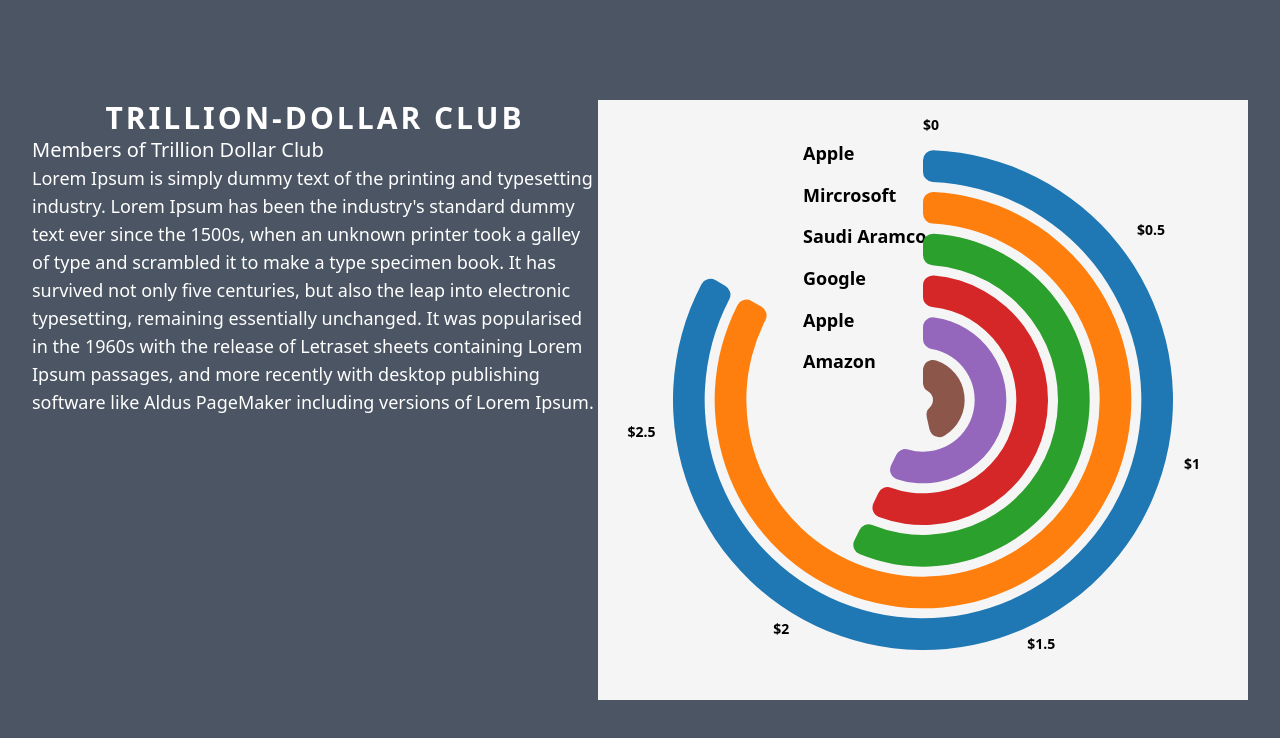
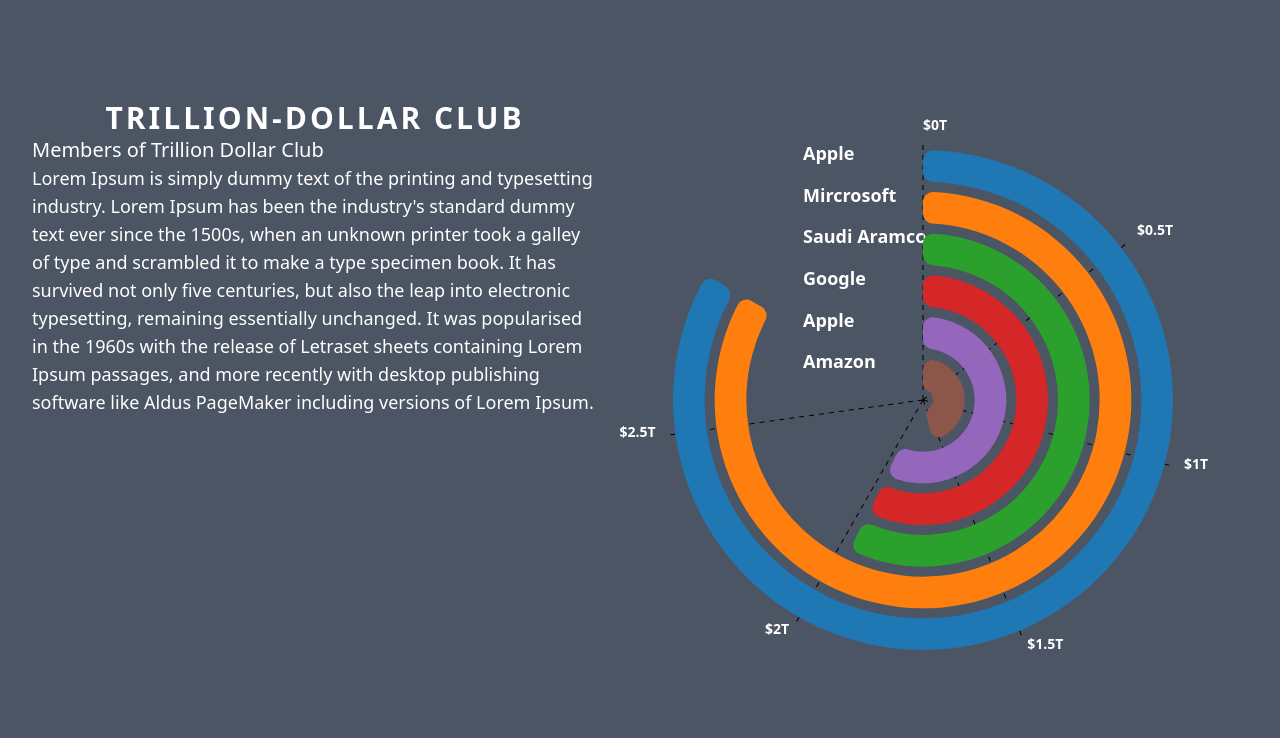
Before and after one commit to simbamkenya/radial-chart-d3, a React (Create React App) app: page / in a window 1280 px wide. Shown: the top 738 px of the page. Built offline with nearby package versions, Linux system fonts and the light colour scheme.

Commit message:
worked on colors of radial chart texts

```diff
--- a/src/components/Radial.js
+++ b/src/components/Radial.js
@@ -77,7 +77,7 @@
 
 
     return (
-        <svg width={width} height={height}>
+        <svg width={width} height={height} className='fill-white'>
             <g transform={`translate(${width/2},${height/2})`}>
                 {data.map((d,i)=> (
                     <g className='r axis'>
@@ -89,8 +89,8 @@
 
                 {ticks.map((d,i) => (
                     <g className='a axis' transform={`rotate(${rad2deg(scale(d)) - 90})`}>
-                        {/* <line x2={chartRadius}/> */}
-                        <text className='font-bold text-gray-500' style={{textAnchor: (scale(d) >= PI && scale(d) < 2 * PI ? 'end': null)}}x={chartRadius + 10} transform={`rotate(${90 - rad2deg(scale(d))},${chartRadius+ 10},0)`}>${d}</text>
+                        <line x2={chartRadius} style={{strokeDasharray: 5}} stroke='white'/>
+                        <text className='font-bold text-gray-500' style={{textAnchor: (scale(d) >= PI && scale(d) < 2 * PI ? 'end': null)}}x={chartRadius + 10} transform={`rotate(${90 - rad2deg(scale(d))},${chartRadius+ 10},0)`}>${d}T</text>
                     </g>
                 ))}
                 {data.map((d,i) => (
--- a/src/index.css
+++ b/src/index.css
@@ -12,7 +12,7 @@
     monospace;
 }
 svg {
-  background-color: whitesmoke;
+  background-color: '4B5563';
 }
 
 circle {
```
